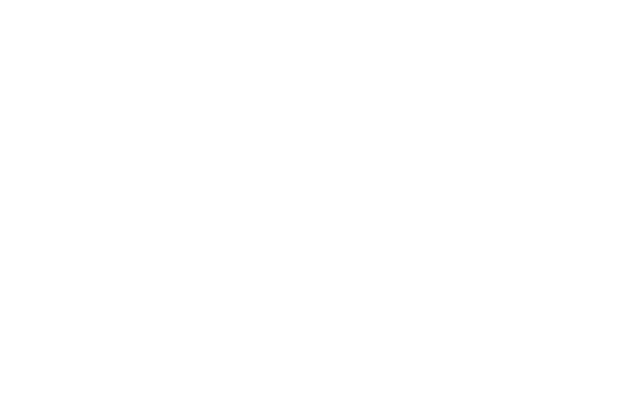
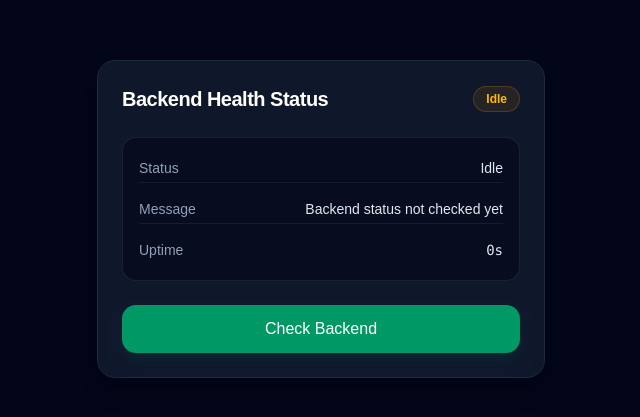
Before and after one commit to sukeshofficial/odoo-virtual-practice, a React (Vite) app in the folder client/: page /dev/health/status in a window 1280 px wide. Before the commit this address had no page. Shown: the part 181-598 px from the top of the page, without its empty margins (319-959 px from the left). Built offline with nearby package versions, Linux system fonts and the light colour scheme.

Commit message:
Health api

```diff
--- a/client/jsconfig.json
+++ b/client/jsconfig.json
@@ -1,7 +1,6 @@
 {
   "compilerOptions": {
     "baseUrl": ".",
-    "ignoreDeprecations": "6.0",
     "paths": {
       "@/*": ["./src/*"]
     }
--- a/client/src/App.jsx
+++ b/client/src/App.jsx
@@ -1,16 +1,16 @@
 import React from "react"
-import { BrowserRouter, Route, Routes} from 'react-router-dom'
+import { BrowserRouter ,Route,Routes} from 'react-router-dom'
 import store from "./redux/Store"
 import { Provider } from "react-redux"
-
+import HealthStatus from "./components/sample/sample"
 function App() {
   return (
     <Provider store={store}>
 
      <BrowserRouter>
 
-         <Routes>
-
+         <Routes >
+               <Route path='dev/health/status' element={   <HealthStatus/>}/>
          </Routes>
 
      </BrowserRouter>
--- /dev/null
+++ b/client/src/components/sample/sample.jsx
@@ -0,0 +1,95 @@
+import { useDispatch, useSelector } from "react-redux";
+import { setHealth } from "../../redux/Slices/routeslice";
+
+function HealthStatus() {
+  const dispatch = useDispatch();
+  const health = useSelector((state) => state.health || state.Health || {});
+
+  const checkHealth = async () => {
+    dispatch(
+      setHealth({
+        status: "checking...",
+        message: "Connecting to server...",
+      })
+    );
+
+    try {
+      const baseUrl = import.meta.env.VITE_API_URL || "http://localhost:5000";
+      const response = await fetch(`${baseUrl}/api/v1/health`);
+
+      if (!response.ok) {
+        throw new Error(`HTTP ${response.status}: ${response.statusText}`);
+      }
+
+      const data = await response.json();
+      dispatch(setHealth(data));
+    } catch (error) {
+      dispatch(
+        setHealth({
+          success: false,
+          status: "unhealthy",
+          message: error.message || "Backend connection failed",
+          uptime: 0,
+        })
+      );
+    }
+  };
+
+  const isHealthy = health.status === "healthy";
+  const isUnhealthy = health.status === "unhealthy";
+  const isChecking = health.status === "checking...";
+
+  return (
+    <div className="min-h-screen bg-slate-950 text-slate-100 flex items-center justify-center p-4">
+      <div className="w-full max-w-md bg-slate-900 border border-slate-800 rounded-2xl p-6 shadow-xl space-y-6">
+        <div className="flex items-center justify-between">
+          <h2 className="text-xl font-bold tracking-tight text-white">Backend Health Status</h2>
+          <span
+            className={`px-3 py-1 rounded-full text-xs font-semibold capitalize border ${
+              isHealthy
+                ? "bg-emerald-500/10 text-emerald-400 border-emerald-500/20"
+                : isUnhealthy
+                ? "bg-rose-500/10 text-rose-400 border-rose-500/20"
+                : "bg-amber-500/10 text-amber-400 border-amber-500/20"
+            }`}
+          >
+            {health.status || "idle"}
+          </span>
+        </div>
+
+        <div className="space-y-3 bg-slate-950/60 rounded-xl p-4 border border-slate-800/80 text-sm">
+          <div className="flex justify-between items-center py-1 border-b border-slate-800/60">
+            <span className="text-slate-400">Status</span>
+            <span className="font-medium text-slate-200 capitalize">{health.status || "Unknown"}</span>
+          </div>
+          <div className="flex justify-between items-center py-1 border-b border-slate-800/60">
+            <span className="text-slate-400">Message</span>
+            <span className="font-medium text-slate-200">{health.message || "—"}</span>
+          </div>
+          <div className="flex justify-between items-center py-1">
+            <span className="text-slate-400">Uptime</span>
+            <span className="font-medium font-mono text-slate-200">{health.uptime ?? 0}s</span>
+          </div>
+          {health.timestamp && (
+            <div className="flex justify-between items-center py-1 border-t border-slate-800/60 text-xs">
+              <span className="text-slate-400">Timestamp</span>
+              <span className="text-slate-400 font-mono">
+                {new Date(health.timestamp).toLocaleTimeString()}
+              </span>
+            </div>
+          )}
+        </div>
+
+        <button
+          onClick={checkHealth}
+          disabled={isChecking}
+          className="w-full py-3 px-4 bg-emerald-600 hover:bg-emerald-500 active:bg-emerald-700 disabled:opacity-50 text-white font-medium rounded-xl transition-all duration-200 shadow-lg shadow-emerald-900/20 flex items-center justify-center gap-2 cursor-pointer"
+        >
+          {isChecking ? "Checking Status..." : "Check Backend"}
+        </button>
+      </div>
+    </div>
+  );
+}
+
+export default HealthStatus;
--- /dev/null
+++ b/client/src/redux/Slices/routeslice.js
@@ -0,0 +1,27 @@
+import { createSlice } from "@reduxjs/toolkit";
+
+const initialState = {
+  success: false,
+  status: "idle",
+  message: "Backend status not checked yet",
+  timestamp: null,
+  uptime: 0,
+};
+
+const healthSlice = createSlice({
+  name: "health",
+  initialState,
+  reducers: {
+    setHealth: (state, action) => {
+      return {
+        ...state,
+        ...action.payload,
+      };
+    },
+    resetHealth: () => initialState,
+  },
+});
+
+export const { setHealth, resetHealth } = healthSlice.actions;
+
+export default healthSlice.reducer;
--- a/client/src/redux/Store.js
+++ b/client/src/redux/Store.js
@@ -1,8 +1,12 @@
 import { configureStore } from '@reduxjs/toolkit'
+import healthReducer from "./Slices/routeslice";
+
+
 
 const store = configureStore({
   reducer: {
-
+     health: healthReducer,
+     Health: healthReducer,
   }
 })
 
```
Also changed, not shown: 2 other files (tests, documents, lock files or other folders).
